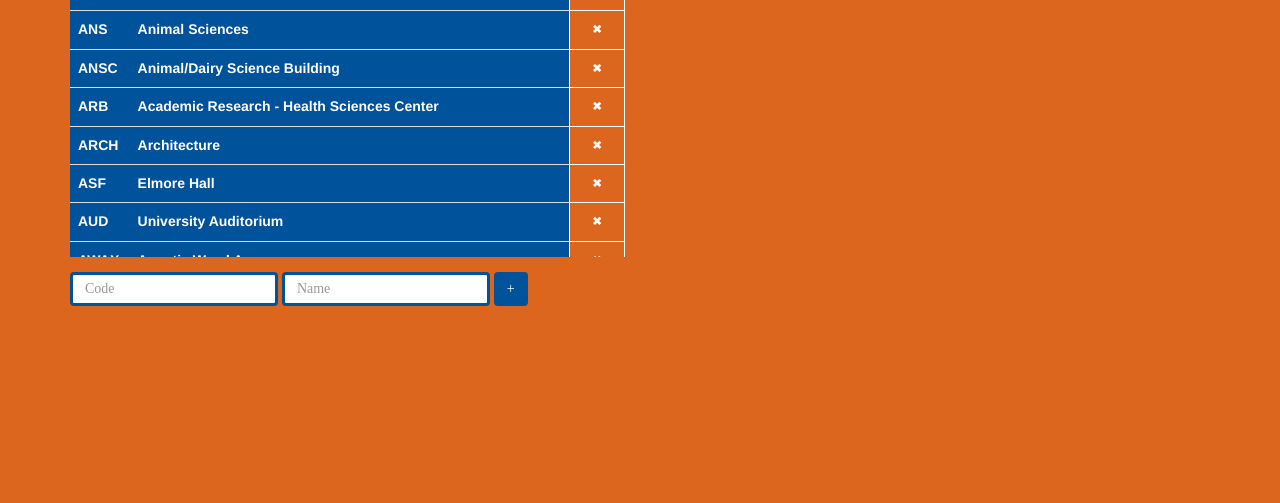
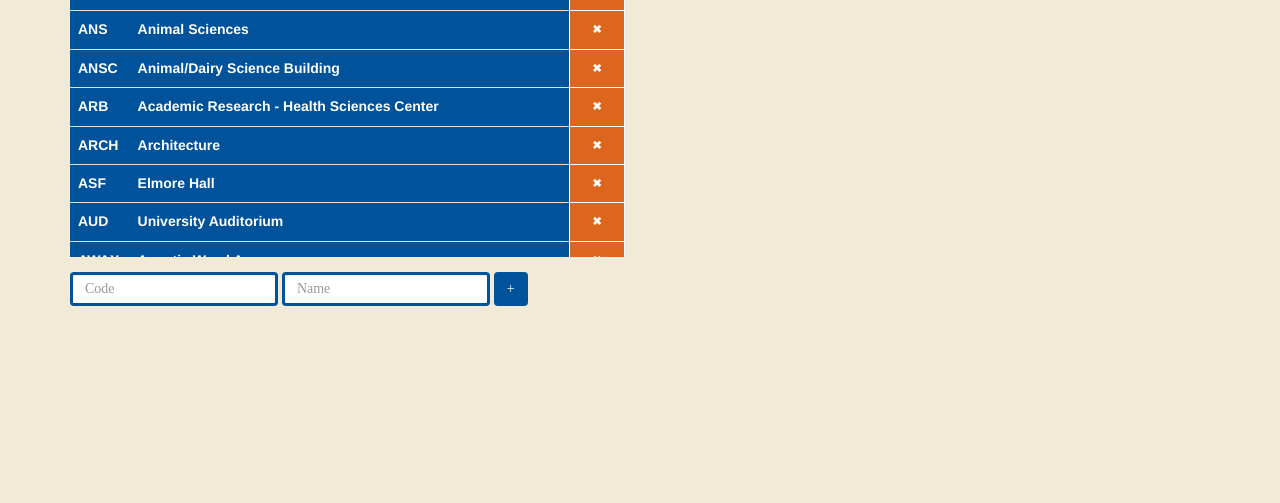
Before and after one commit to kevdaci/UF-Directory-App-Assignment, a plain HTML site: page index.html in a window 1280 px wide. Shown: the part 297-800 px from the top of the page. Drawn offline with nearby package versions, Linux system fonts and the light colour scheme; a web font is replaced by a local one.

Commit message:
Bootcamp Assignment #2

```diff
--- a/style.css
+++ b/style.css
@@ -5,7 +5,7 @@
 
 
 body{
-	background-color: #dd661e;
+	background-color: #f0ead6
 }
 
 .top-bar{
```
